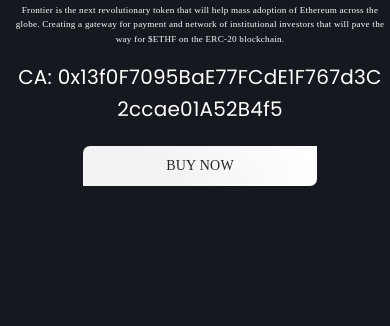
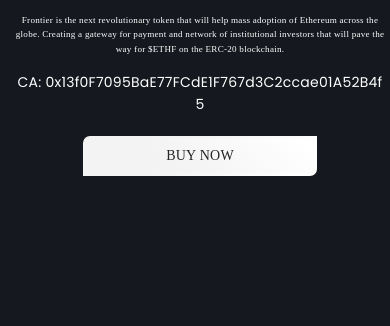
Before and after one commit to jakia12/frontier, a plain HTML site: page index.html in a window 390 px wide. Shown: the part 518-844 px from the top of the page. Drawn offline with Linux system fonts and the light colour scheme; some packages are replaced by stand-ins of ours; a script that the page names is missing; a small style sheet from the web is missing; a web font is replaced by a local one.

Commit message:
ca design changed

```diff
--- a/assets/css/style.css
+++ b/assets/css/style.css
@@ -690,6 +690,11 @@
 }
 
 /*********modified css*******/
+.ca_txt {
+  font-size: 18px;
+  color: #fff;
+  word-break: break-all;
+}
 img.road_img {
   width: 72px;
   display: block;
@@ -723,3 +728,12 @@
   width: 269px;
   margin: auto;
 }
+
+@media screen and (max-width: 768px) {
+  .ca_txt {
+    font-size: 14px;
+    font-family: "poppins";
+    color: #fff;
+    word-break: break-all;
+  }
+}
--- a/index.html
+++ b/index.html
@@ -602,14 +602,7 @@
                         investors that will pave the way for $ETHF on the ERC-20
                         blockchain.
                         <br /><br />
-                        <span
-                          style="
-                            font-size: 20px;
-                            font-family: poppins;
-                            color: #fff;
-                            word-break: break-all;
-                          "
-                        >
+                        <span class="ca_txt">
                           CA: 0x13f0F7095BaE77FCdE1F767d3C2ccae01A52B4f5</span
                         >
                       </p>
```
